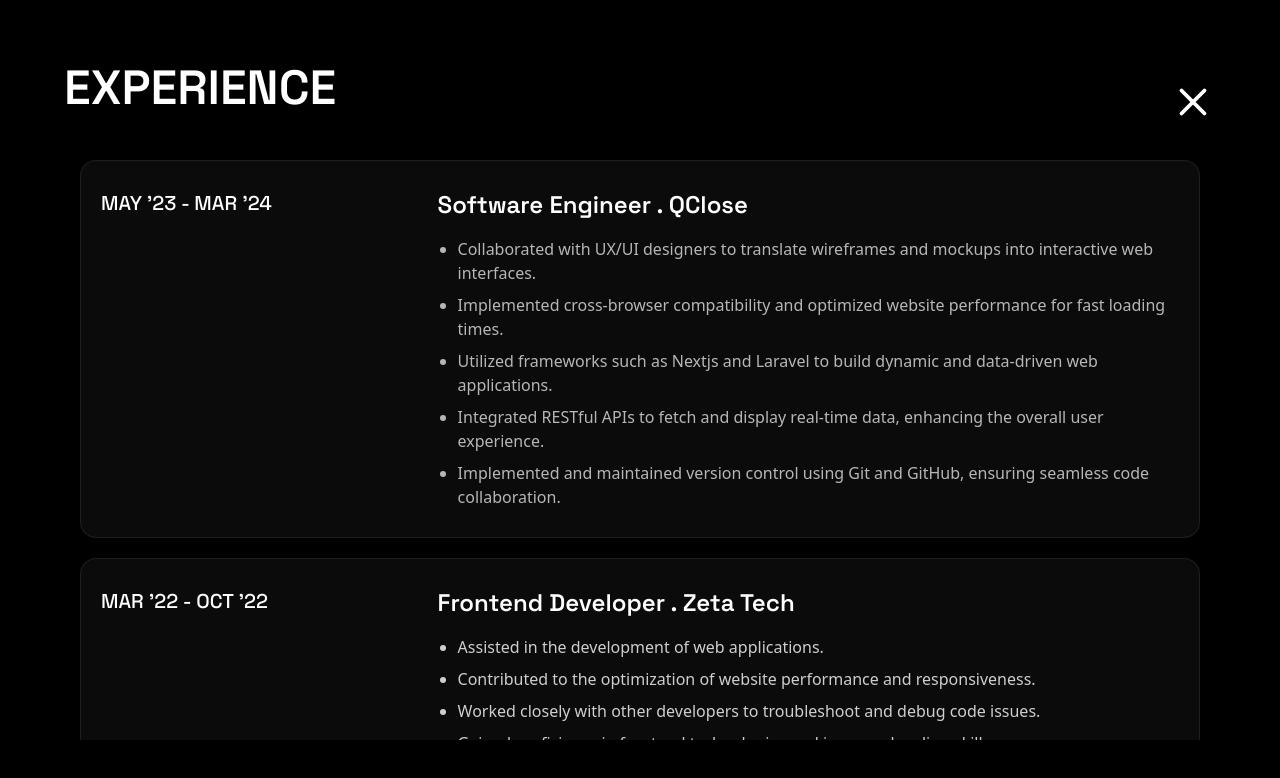
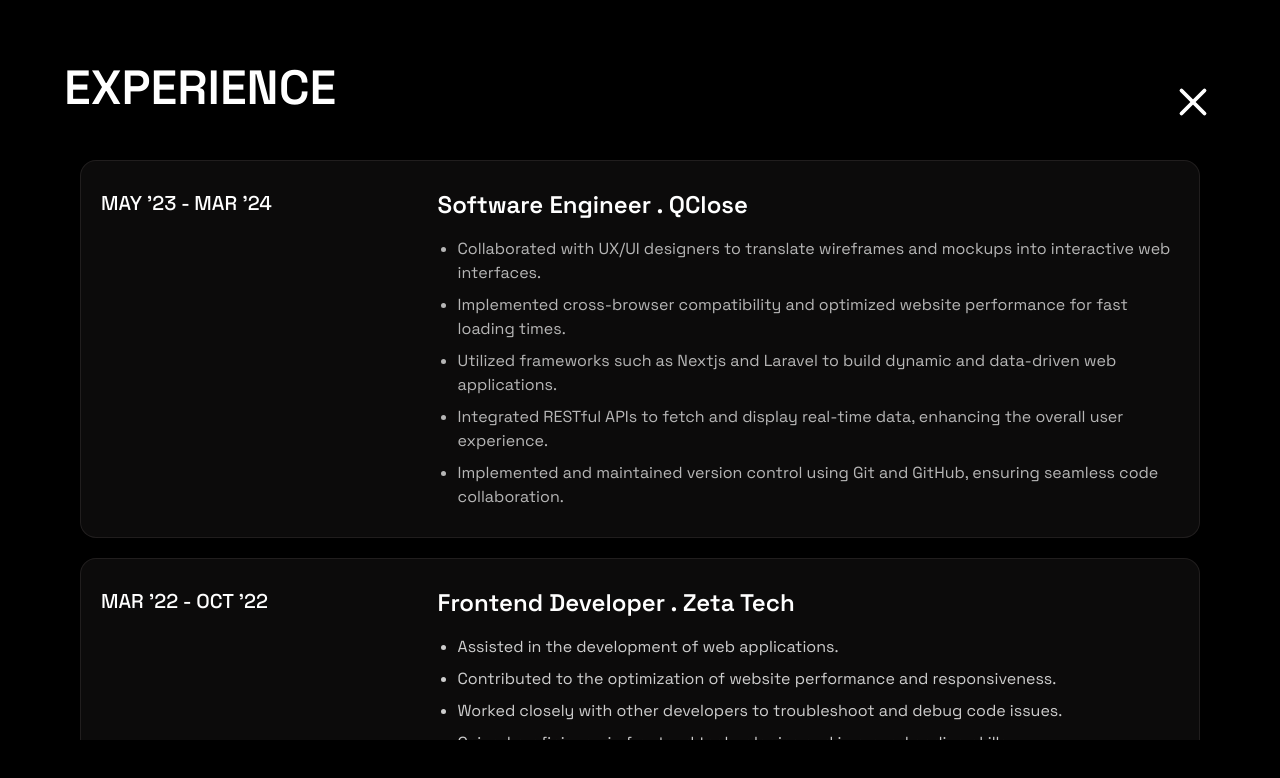
Before and after one commit to kryptcode/koyejo, a Next.js app: page / in a window 1280 px wide. Both pictures are taken after a click on the element "Experience". Shown: the top 778 px of the page. Built offline with nearby package versions, Linux system fonts and the light colour scheme.

Commit message:
"grotesk"

```diff
--- a/src/app/page.tsx
+++ b/src/app/page.tsx
@@ -69,10 +69,10 @@
 
         <div className="  relative w-[90%] lg:w-1/2 ">
           <div className="absolute inset-0 h-full w-full bg-gradient-to-r from-blue-500 to-teal-500 transform scale-[0.80] bg-red-500 rounded-full blur-3xl" />
-          <div className="relative shadow-xl bg-gray-900 border border-gray-800  px-4 py-8 h-full overflow-hidden rounded-2xl flex flex-col justify-end w-full">
+          <div className="relative shadow-xl bg-black border border-gray-800  px-4 py-8 h-full overflow-hidden rounded-2xl flex flex-col justify-end w-full">
             <h4 className="font-inter font-medium text-2xl mb-3">Hi, I'm</h4>
-            <h2 className="font-grotesk text-6xl font-bold mb-7">Koye</h2>
-            <p className="font-medium opacity-70 mb-7">
+            <h2 className="font-grotesk text-6xl font-bold mb-7">Koyejo</h2>
+            <p className="font-medium opacity-70 mb-7 font-grotesk">
               A web developer and software engineer passionate about crafting
               elegant solutions with cutting-edge technology. I strive to
               deliver high-quality, scalable, and user-friendly web applications
--- a/src/components/experience.tsx
+++ b/src/components/experience.tsx
@@ -23,7 +23,7 @@
             />
           </div>
 
-          <div className="h-[75vh] scrollbar-thin scrollbar-thumb-white/40 scrollbar-thumb-rounded scrollbar-track-black px-2 lg:px-4 overflow-y-scroll ">
+          <div className="h-[75vh] scrollbar-thin font-grotesk scrollbar-thumb-white/40 scrollbar-thumb-rounded scrollbar-track-black px-2 lg:px-4 overflow-y-scroll ">
             <div>
               <div
                 className={` my-5 flex flex-col md:flex-row gap-10 rounded-xl border-[2.5px]  border-l-[5px] border-b-[5px] p-5 py-7 transition-all bg-morph ease-linear duration-300 group`}
--- a/src/components/projects.tsx
+++ b/src/components/projects.tsx
@@ -100,7 +100,7 @@
         />
       </div>
 
-      <div className="px-2 lg:px-4">
+      <div className="px-2 lg:px-4 font-grotesk">
         <StickyScroll content={content} />
       </div>
 
--- a/src/components/stack.tsx
+++ b/src/components/stack.tsx
@@ -26,7 +26,7 @@
         />
       </div>
 
-      <div className="h-[75vh] scrollbar-thin scrollbar-thumb-white/40 scrollbar-thumb-rounded scrollbar-track-black px-2 lg:px-4 overflow-y-scroll ">
+      <div className="h-[75vh] scrollbar-thin scrollbar-thumb-white/40 scrollbar-thumb-rounded scrollbar-track-black px-2 lg:px-4 font-grotesk overflow-y-scroll ">
         <div>
         <div className={` flex flex-col md:flex-row gap-10 rounded-xl border-[2.5px]  border-l-[5px] border-b-[5px] p-5 transition-all ease-linear duration-300 bg-morph group`}>
               <h2 className={`text-2xl font-grotesk font-semibold flex-1`}>01 - frontend</h2>
--- a/src/components/stickyscroll.tsx
+++ b/src/components/stickyscroll.tsx
@@ -105,7 +105,7 @@
                 animate={{
                   opacity: activeCard === index ? 1 : 0.3,
                 }}
-                className="text-kg font-inter text-slate-300 max-w-sm mt-6"
+                className="text-kg  text-slate-300 max-w-sm mt-6"
               >
                 {item.description}
               </motion.p>
```
